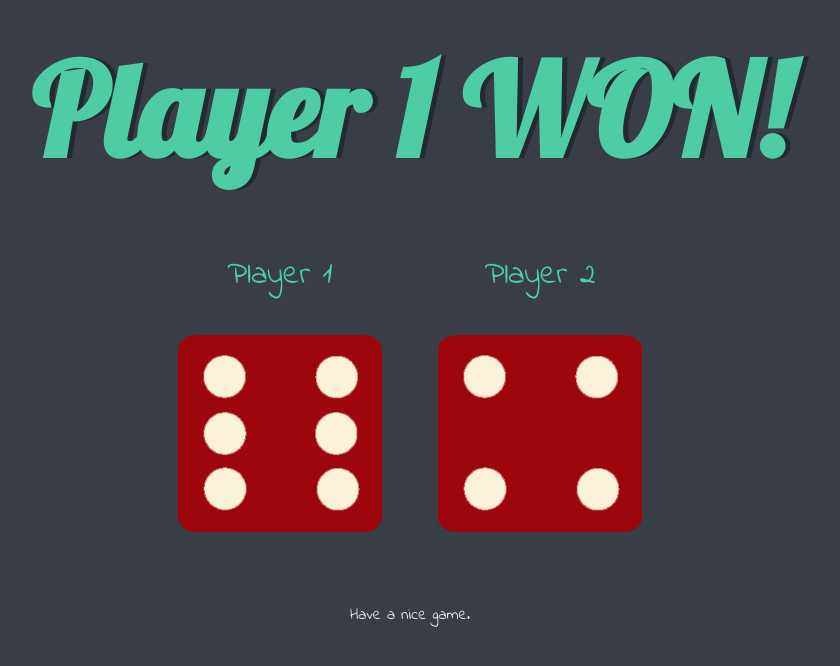
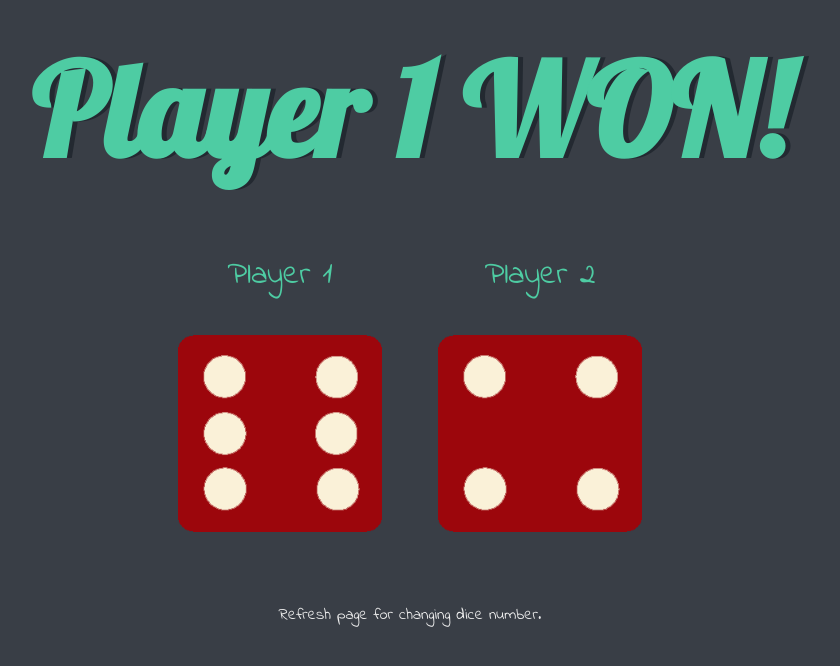
Before and after one commit to The100god/Dice-game, a plain HTML site: page index.html in a window 1280 px wide. Shown: the whole page, without its empty margins (230-1070 px from the left). Drawn offline with Linux system fonts and the light colour scheme.

Commit message:
Update index.html

```diff
--- a/index.html
+++ b/index.html
@@ -26,7 +26,7 @@
     <script type="text/javascript" src="index.js"></script>
   </body>
   <footer>
-    Have a nice game.
+    Refresh page for changing dice number.
 
   </footer>
 </html>
```
